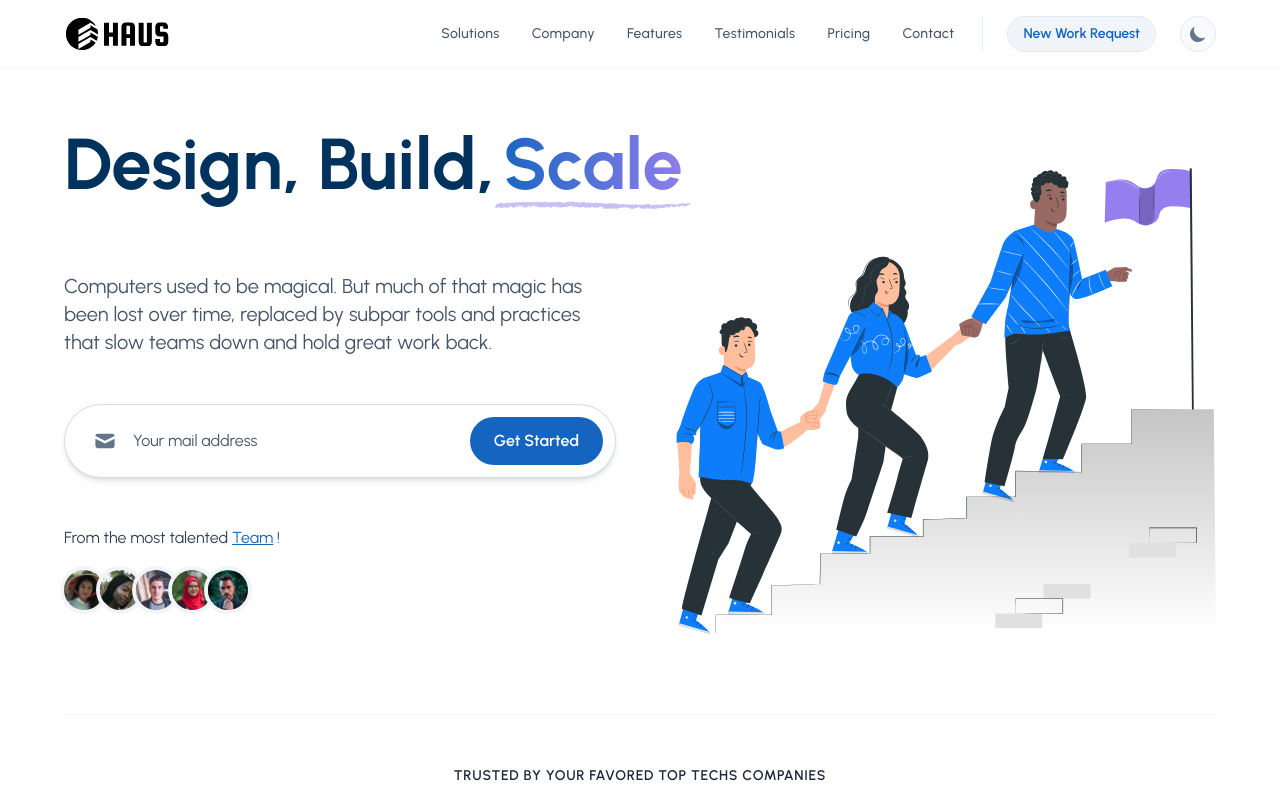
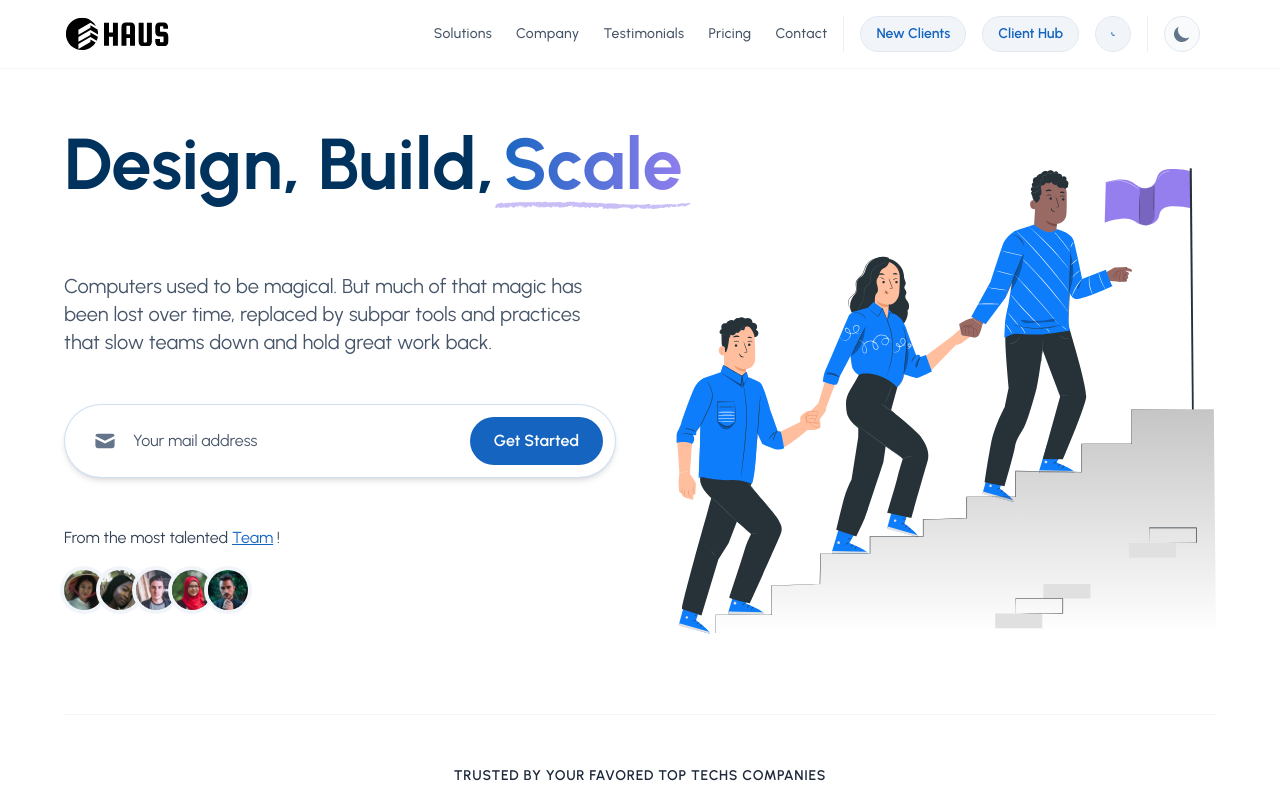
Before and after one commit to ben-v/haus, a React (Vite) app: page / in a window 1280 px wide. Shown: the top 800 px of the page. Built offline with nearby package versions, Linux system fonts and the light colour scheme.

Commit message:
Building out links in navbar

```diff
--- a/src/components/layouts/Header.tsx
+++ b/src/components/layouts/Header.tsx
@@ -22,7 +22,7 @@ const Header = () => {
   const navLinks: NavLink[] = [
     { path: '/#solutions', label: 'Solutions' },
     { path: '/#company', label: 'Company' },
-    { path: '/#features', label: 'Features' },
+    // { path: '/#features', label: 'Features' },
     { path: '/#testimonials', label: 'Testimonials' },
     { path: '/#pricing', label: 'Pricing' },
     { path: '/contact/#', label: 'Contact' },
@@ -56,27 +56,36 @@ const Header = () => {
             </div>
             <div aria-hidden="true" id="layer" className="fixed inset-0 z-10 h-screen w-screen origin-bottom scale-y-0 bg-white/70 backdrop-blur-2xl transition duration-500 dark:bg-darker/70 lg:hidden"></div>
             <div id="navlinks" className="invisible absolute top-full left-0 z-20 w-full origin-top-right translate-y-1 scale-90 flex-col flex-wrap justify-end gap-6 rounded-3xl border border-gray-100 bg-white p-8 opacity-0 shadow-2xl shadow-gray-600/10 transition-all duration-300 dark:border-gray-700 dark:bg-gray-800 dark:shadow-none lg:visible lg:relative lg:flex lg:w-auto lg:translate-y-0 lg:scale-100 lg:flex-row lg:items-center lg:gap-0 lg:border-none lg:bg-transparent lg:p-0 lg:opacity-100 lg:shadow-none dark:lg:bg-transparent">
-              <div className="text-gray-600 dark:text-gray-300 lg:pr-4">
+              <div className="text-gray-600 dark:text-gray-300 lg:pr-1">
                 <ul className="space-y-6 text-base font-medium tracking-wide lg:flex lg:space-y-0 lg:text-sm">
                   {navLinks.map((link, index) => (
                     <li key={index}>
-                      <NavHashLink to={link.path} smooth onClick={closeNavbar} className="nav-link block transition hover:text-primary dark:hover:text-primaryLight lg:px-4">
+                      <NavHashLink to={link.path} smooth onClick={closeNavbar} className="nav-link block transition hover:text-primary dark:hover:text-primaryLight lg:px-3">
                         <span>{link.label}</span>
                       </NavHashLink>
                     </li>
                   ))}
                 </ul>
               </div>
+              <div className="mt-12 flex w-full flex-col space-y-2 border-primary/10 dark:border-gray-700 sm:flex-row md:w-max lg:mt-0 lg:mr-4 lg:space-y-0 lg:border-l lg:pl-4">
+                <HashLink to="/request/#" smooth onClick={closeNavbar} className="relative ml-auto flex h-9 w-full items-center justify-center before:absolute before:inset-0 before:rounded-full before:bg-primary before:transition-transform before:duration-300 hover:before:scale-105 active:duration-75 active:before:scale-95 dark:before:border-gray-700 dark:before:bg-primaryLight sm:px-4 lg:before:border lg:before:border-gray-200 lg:before:bg-gray-100 lg:dark:before:bg-gray-800">
+                  <span className="relative text-sm font-semibold text-white dark:text-gray-900 lg:text-primary lg:dark:text-white whitespace-nowrap">New Clients</span>
+                </HashLink>
 
-              <div className="mt-12 -ml-1 flex w-full flex-col space-y-2 border-primary/10 dark:border-gray-700 sm:flex-row md:w-max lg:mt-0 lg:mr-6 lg:space-y-0 lg:border-l lg:pl-6">
-                <HashLink to="/request/#" smooth onClick={closeNavbar} className="relative ml-auto flex h-9 w-full items-center justify-center before:absolute before:inset-0 before:rounded-full before:bg-primary before:transition-transform before:duration-300 hover:before:scale-105 active:duration-75 active:before:scale-95 dark:before:border-gray-700 dark:before:bg-primaryLight sm:px-4 lg:before:border lg:before:border-gray-200 lg:before:bg-gray-100 lg:dark:before:bg-gray-800">
-                  <span className="relative text-sm font-semibold text-white dark:text-gray-900 lg:text-primary lg:dark:text-white">New Work Request</span>
+                <HashLink to="https://clienthub.getjobber.com/client_hubs/96f9f173-4904-4f62-94b1-2f43695ff40e/login/new?source=share_login" target="_blank" onClick={closeNavbar} className="relative ml-4 flex h-9 w-full items-center justify-center before:absolute before:inset-0 before:rounded-full before:bg-primary before:transition-transform before:duration-300 hover:before:scale-105 active:duration-75 active:before:scale-95 dark:before:border-gray-700 dark:before:bg-primaryLight sm:px-4 lg:before:border lg:before:border-gray-200 lg:before:bg-gray-100 lg:dark:before:bg-gray-800">
+                  <span className="relative text-sm font-semibold text-white dark:text-gray-900 lg:text-primary lg:dark:text-white whitespace-nowrap">Client Hub</span>
+                </HashLink>
+
+                <HashLink to="tel:4063129989" onClick={closeNavbar} className="relative ml-4 h-9 w-9 rounded-full before:absolute before:inset-0 before:rounded-full before:bg-primary before:transition-transform before:duration-300 hover:before:scale-105 active:duration-75 active:before:scale-95 dark:before:border-gray-700 dark:before:bg-primaryLight sm:px-4 lg:before:border lg:before:border-gray-200 lg:before:bg-gray-100 lg:dark:before:bg-gray-800 lg:flex">
+                  {DynamicImageManager.Phone(theme === THEMES.DARK ? fullConfig.theme.colors.white : fullConfig.theme.colors.primary )}
                 </HashLink>
               </div>
-              <button onClick={toggleTheme} className="switcher group relative hidden h-9 w-9 rounded-full before:absolute before:inset-0 before:rounded-full before:border before:border-gray-200 before:bg-gray-50 before:bg-gradient-to-b before:transition-transform before:duration-300 hover:before:scale-105 active:duration-75 active:before:scale-95 dark:before:border-gray-700 dark:before:bg-gray-800 lg:flex">
-                <Sun />
-                <Moon />
-              </button>
+              <div className="mt-12 flex w-full flex-col space-y-2 border-primary/10 dark:border-gray-700 sm:flex-row md:w-max lg:mt-0 lg:mr-4 lg:space-y-0 lg:border-l lg:pl-4">
+                <button onClick={toggleTheme} className="switcher group relative hidden h-9 w-9 rounded-full before:absolute before:inset-0 before:rounded-full before:border before:border-gray-200 before:bg-gray-50 before:bg-gradient-to-b before:transition-transform before:duration-300 hover:before:scale-105 active:duration-75 active:before:scale-95 dark:before:border-gray-700 dark:before:bg-gray-800 lg:flex">
+                  <Sun />
+                  <Moon />
+                </button>
+              </div>
             </div>
             <div className="fixed top-3 right-14 z-20 sm:right-24 lg:hidden">
               <button onClick={toggleTheme} className="switcher group relative flex h-9 w-9 rounded-full before:absolute before:inset-0 before:rounded-full before:border before:border-gray-200 before:bg-gray-50 before:bg-gradient-to-b before:transition-transform before:duration-300 hover:before:scale-105 active:duration-75 active:before:scale-95 dark:before:border-gray-700 dark:before:bg-gray-800">
```
